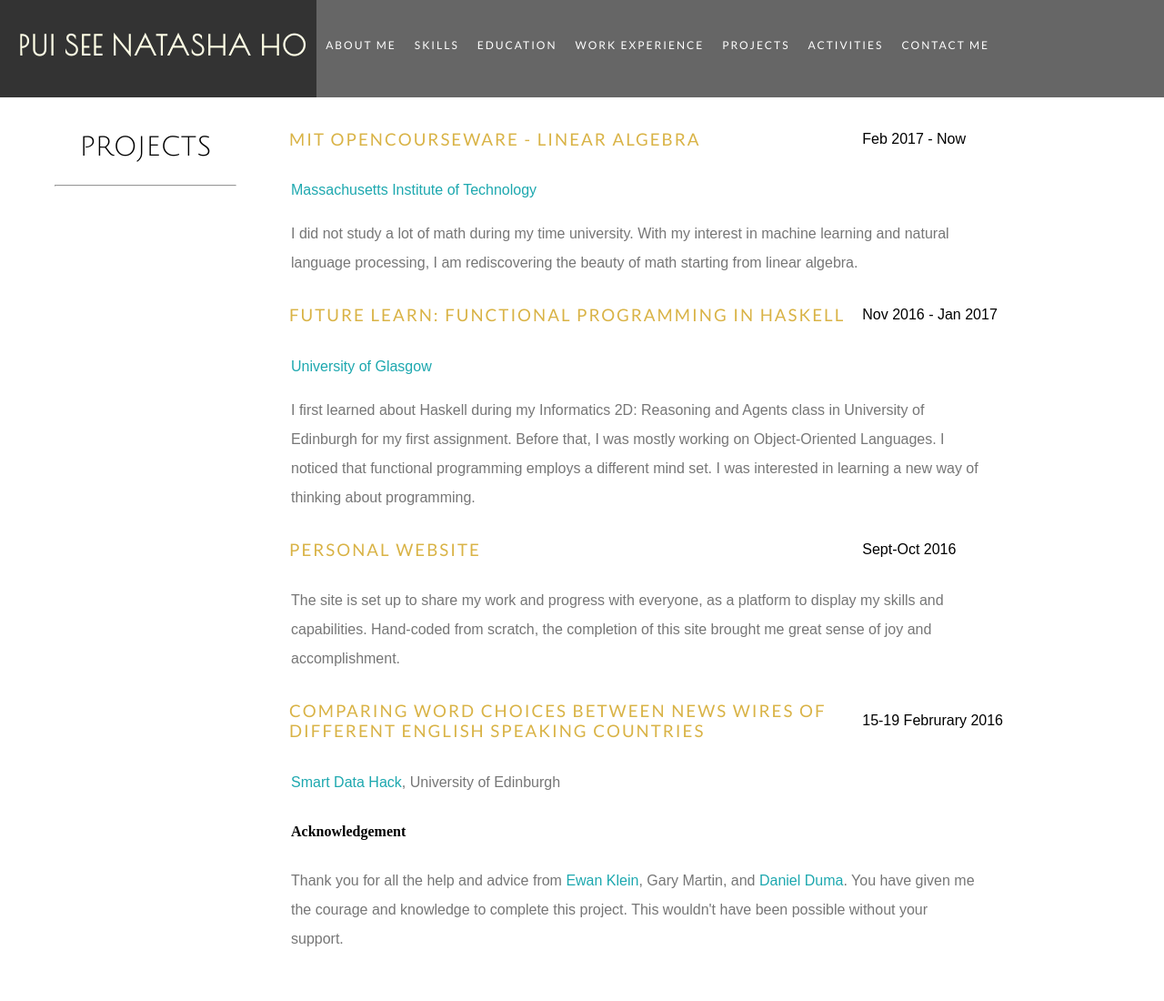
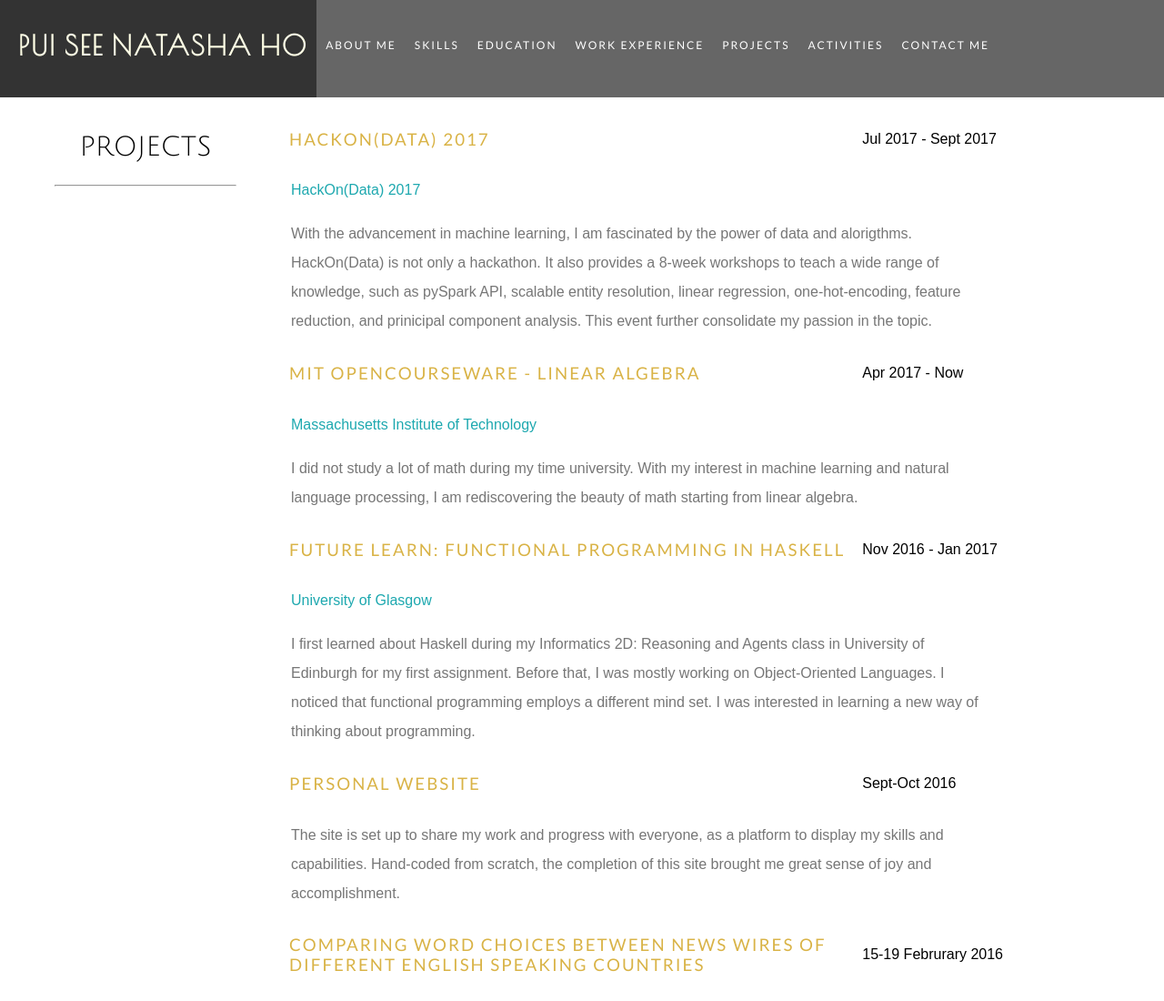
Before and after one commit to agathanatasha/Personal-website, a plain HTML site: page projects.html in a window 1280 px wide. Shown: the top 1100 px of the page at 91% size. Before the commit the page ends 1056 px from the top, so only its background shows below. Drawn offline with nearby package versions, Linux system fonts and the light colour scheme; a web font is replaced by a local one.

Commit message:
Added HackOn(Data) to project list

```diff
--- a/projects.html
+++ b/projects.html
@@ -34,8 +34,18 @@
             <div class="history-block">
                 <table class="block-title">
                     <tr>
+                        <th class="focus col-60"><h3>HackOn(Data) 2017</h3></th>
+                        <th class="time-frame"><p style="color:black">Jul 2017 - Sept 2017</p></th>
+                    </tr>
+                </table>
+                <p><a href="http://hackondata.com/2017/" target="_blank">HackOn(Data) 2017</a></p>
+                <p>With the advancement in machine learning, I am fascinated by the power of data and alorigthms. HackOn(Data) is not only a hackathon. It also provides a 8-week workshops to teach a wide range of knowledge, such as pySpark API, scalable entity resolution, linear regression, one-hot-encoding, feature reduction, and prinicipal component analysis. This event further consolidate my passion in the topic.</p>
+            </div>
+            <div class="history-block">
+                <table class="block-title">
+                    <tr>
                         <th class="focus col-60"><h3>MIT OpenCourseWare - Linear Algebra</h3></th>
-                        <th class="time-frame"><p style="color:black">Feb 2017 - Now</p></th>
+                        <th class="time-frame"><p style="color:black">Apr 2017 - Now</p></th>
                     </tr>
                 </table>
                 <p><a href="https://ocw.mit.edu/courses/mathematics/18-06-linear-algebra-spring-2010/index.htm" target="_blank">Massachusetts Institute of Technology</a></p>
```
